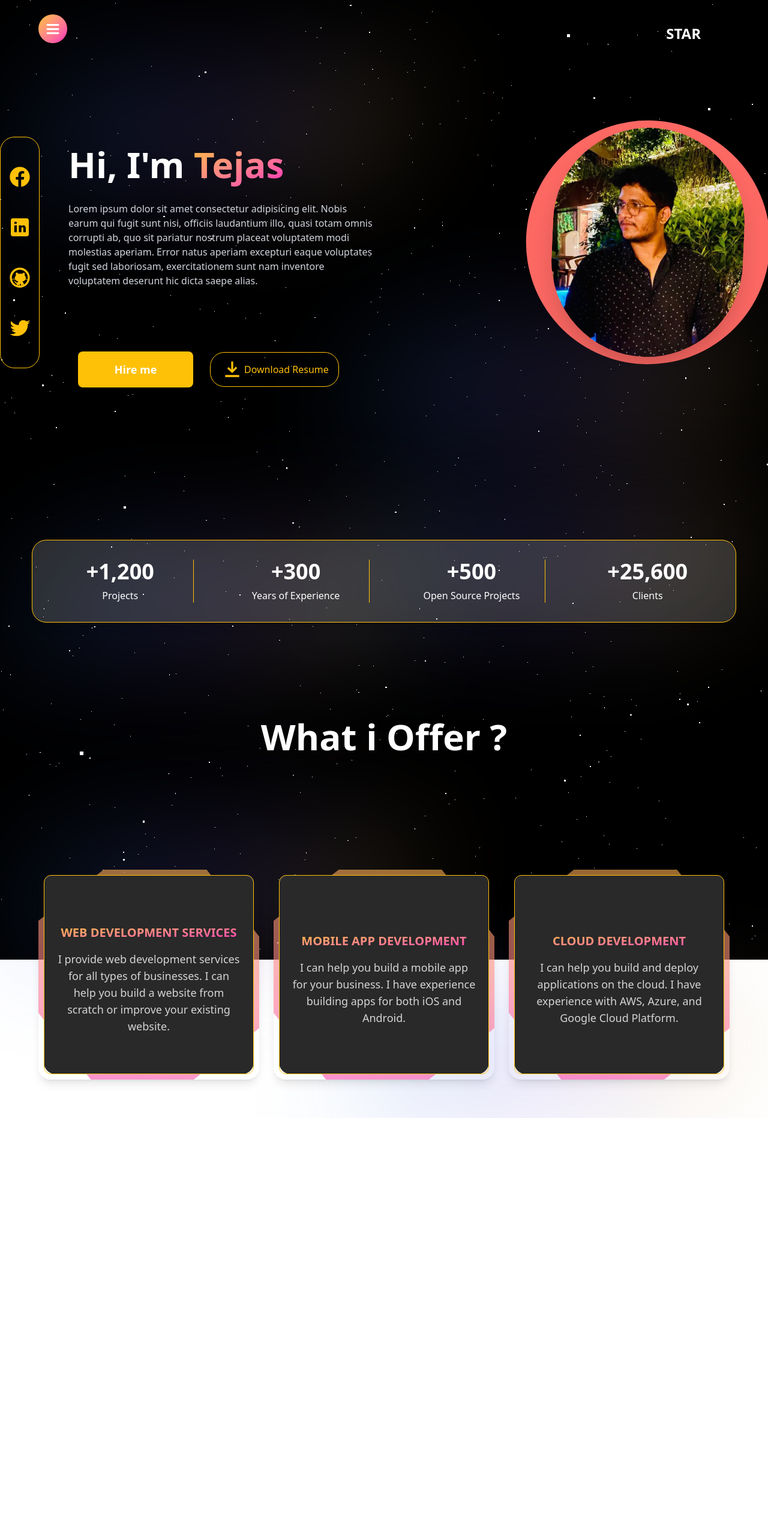
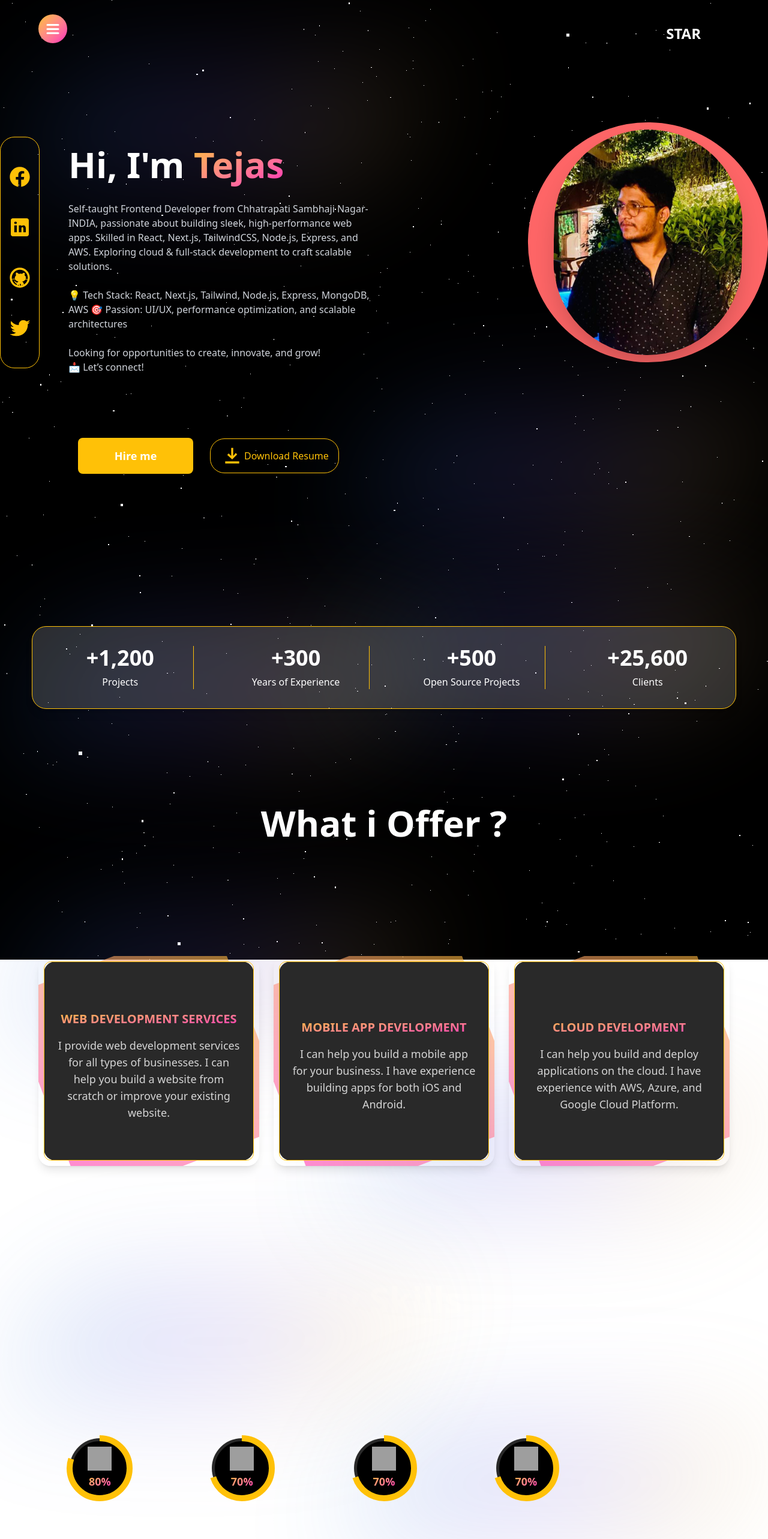
Before and after one commit to tejayy/Animated-React-Protfolio, a React (Vite) app: page / in a window 1280 px wide. Shown: the top 2566 px of the page at 60% size. Before the commit the page ends 1864 px from the top, so only its background shows below. Built offline with nearby package versions, Linux system fonts and the light colour scheme; grey boxes are pictures that could not be loaded.

Commit message:
added skills section

```diff
--- a/src/App.jsx
+++ b/src/App.jsx
@@ -2,6 +2,7 @@ import HeroSection from "./components/HeroSection";
 import NavBar from "./components/NavBar";
 import NumbersSection from "./components/NumbersSection";
 import ServicesSection from "./components/ServicesSection";
+import SkillsSection from "./components/SkillsSection";
 import ThreeBackground from "./components/ThreeBackground";
 
 function App() {
@@ -12,6 +13,7 @@ function App() {
       <HeroSection />
       <NumbersSection />
       <ServicesSection />
+      <SkillsSection />
     </>
   );
 }
--- a/src/components/HeroSection.jsx
+++ b/src/components/HeroSection.jsx
@@ -23,12 +23,16 @@ function HeroSection() {
                 </h1>
               </header>
               <p className="text-gray-300 pt-8 text-center lg:text-left mx-auto max-w-[370px] md:max-w-xl">
-                Lorem ipsum dolor sit amet consectetur adipisicing elit. Nobis
-                earum qui fugit sunt nisi, officiis laudantium illo, quasi totam
-                omnis corrupti ab, quo sit pariatur nostrum placeat voluptatem
-                modi molestias aperiam. Error natus aperiam excepturi eaque
-                voluptates fugit sed laboriosam, exercitationem sunt nam
-                inventore voluptatem deserunt hic dicta saepe alias.
+                Self-taught Frontend Developer from Chhatrapati Sambhaji
+                Nagar-INDIA, passionate about building sleek, high-performance
+                web apps. Skilled in React, Next.js, TailwindCSS, Node.js,
+                Express, and AWS. Exploring cloud & full-stack development to
+                craft scalable solutions. <br /> <br />
+                💡 Tech Stack: React, Next.js, Tailwind, Node.js, Express,
+                MongoDB, AWS 🎯 Passion: UI/UX, performance optimization, and
+                scalable architectures <br /> <br />
+                Looking for opportunities to create, innovate, and grow! <br />{" "}
+                📩 Let’s connect!
               </p>
               <section className="flex items-center gap-3 pt-9 flex-col sm:flex-row sm:max-auto lg:max-0">
                 <figure className="w-56">
--- /dev/null
+++ b/src/components/SkillsSection.jsx
@@ -0,0 +1,77 @@
+import {motion} from "framer-motion";
+import CustomTitle from "./CustomTitles";
+import {skills} from "./data/config";
+
+const SkillCircle = ({skill, percentage, icon}) => {
+  const radius = 50;
+  const circumference = 2 * Math.PI * radius;
+  const strokeDashoffset = circumference - (percentage / 100) * circumference;
+
+  return (
+    <motion.article
+      initial={{opacity: 0}}
+      whileInView={{opacity: 1}}
+      transition={{duration: 1}}
+      viewport={{once: true, amount: 0.1}}
+      className="relative flex flex-col items-center">
+      <svg width={120} height={120} className="rotate-[-90deg]">
+        <circle
+          cx={60}
+          cy={60}
+          r={radius}
+          fill="#transparent"
+          stroke="#ffffff29"
+          strokeWidth={10}
+        />
+        <motion.circle
+          cx={60}
+          cy={60}
+          r={radius}
+          fill="transparent"
+          stroke="#FFC107"
+          strokeWidth={10}
+          strokeDasharray={circumference}
+          initial={{strokeDashoffset: circumference}}
+          whileInView={{strokeDashoffset}}
+          viewport={{once: true, amount: 0.1}}
+          transition={{duration: 2, ease: "easeInOut"}}></motion.circle>
+      </svg>
+      <div className="absolute flex flex-col items-center justify-center top-1/2 left-1/2 transform -translate-x-1/2 -translate-y-1/2">
+        <img src={icon} alt={skill} className="w-10 h-10 mb-1" />
+        <p className="text-lg font-bold text-transparent bg-clip-text bg-gradient-to-br from-primary to-secondary">
+          {percentage}%
+        </p>
+      </div>
+    </motion.article>
+  );
+};
+
+export default function SkillsSection() {
+  return (
+    <section className="relative " id="skills">
+      <header className="absolute w-1/2 aspect-[16/5] -skew-x-12 rounded-full bg-gradient-to-r from-[#007cda] via-[#785ae4] to-[var(--color-primary)] opacity-20 blur-[100px] left-10 top-0 hidden md:block"></header>
+      <header className="absolute w-1/2 aspect-[16/5] -skew-x-12 rounded-full bg-gradient-to-r from-[#007cda] via-[#785ae4] to-[var(--color-primary)] opacity-20 blur-[100px] right-10 bottom-0 hidden md:block"></header>
+      <CustomTitle title="My Skills" />
+      <section className="grid grid-cols-2 md:grid-cols-5 gap-6 lg:gap-8 p-16 text-white mt-32">
+        {skills.map((item, index) => (
+          <motion.article
+            key={index}
+            initial={{opacity: 1, y: 50}}
+            whileInView={{opacity: 1, y: 0}}
+            transition={{
+              duration: 0.8,
+              ease: "easeInOut",
+              delay: index * 0.5,
+            }}
+            viewport={{once: true, amount: 0.5}}>
+            <SkillCircle
+              skill={item.skill}
+              percentage={item.percentage}
+              icon={item.icon}
+            />
+          </motion.article>
+        ))}
+      </section>
+    </section>
+  );
+}
--- a/src/components/data/config.js
+++ b/src/components/data/config.js
@@ -72,3 +72,28 @@ export const Services = [
       "I can help you build and deploy applications on the cloud. I have experience with AWS, Azure, and Google Cloud Platform.",
   },
 ];
+
+//SKILLS SECTION
+
+export const skills = [
+  {
+    skills: "React",
+    percentage: 80,
+    icon: "https://img.icons8.com/?size=100&id=bzf0DqjXFHIW&format=png&color=000000",
+  },
+  {
+    skills: "Node.js",
+    percentage: 70,
+    icon: "https://img.icons8.com/?size=100&id=hsPbhkOH4FMe&format=png&color=000000",
+  },
+  {
+    skills: "Tailwindcss",
+    percentage: 70,
+    icon: "https://img.icons8.com/?size=100&id=x7XMNGh2vdqA&format=png&color=000000",
+  },
+  {
+    skills: "AWS",
+    percentage: 70,
+    icon: "https://img.icons8.com/?size=100&id=heQa_XKLT3nf&format=png&color=000000",
+  },
+];
```
